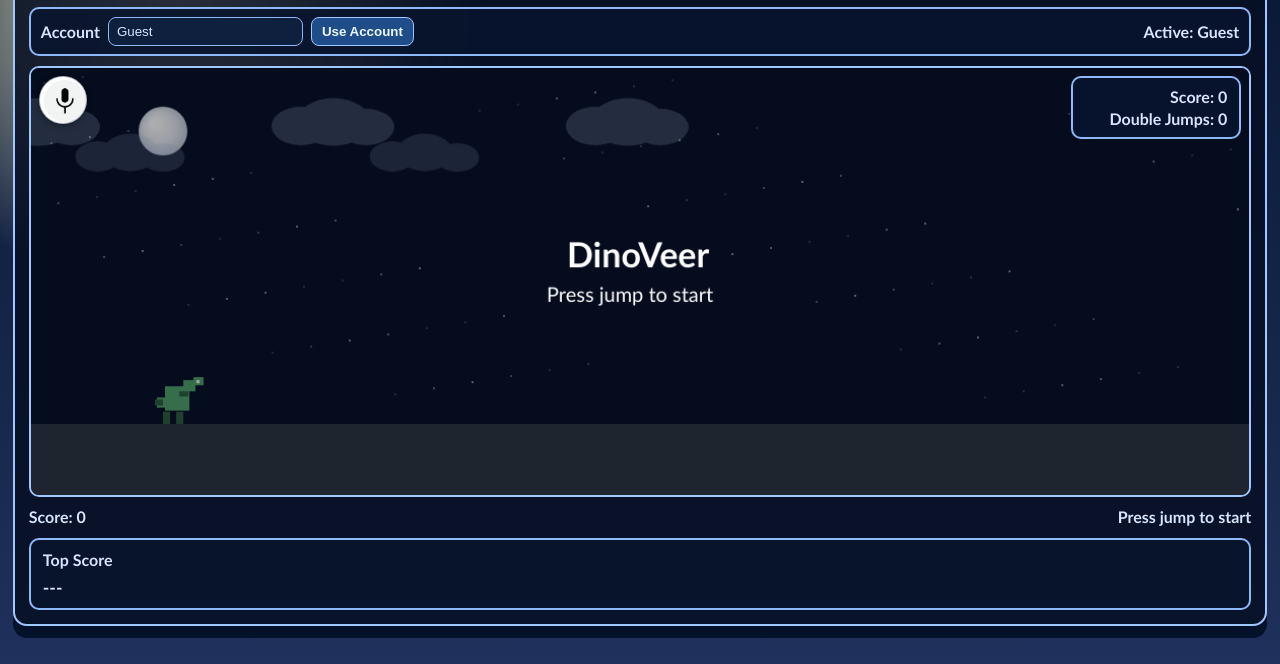
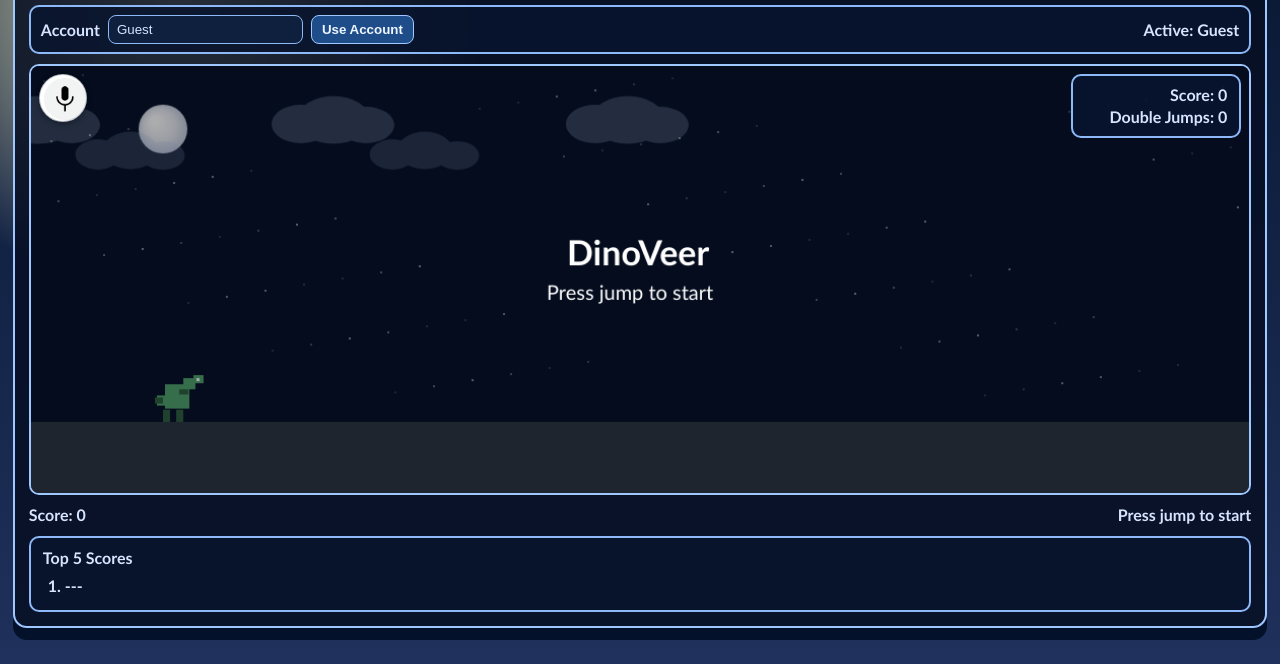
Before and after one commit to bmatt51/bmatt51.github.io, a plain HTML site: page play.html in a window 1280 px wide. Shown: the part 136-800 px from the top of the page. Drawn offline with Linux system fonts and the light colour scheme.

Commit message:
Update top-5 scores and account click behavior
Update top-5 scores and account click behavior

```diff
--- a/game.js
+++ b/game.js
@@ -15,7 +15,7 @@ const runSummaryMetaEl = document.getElementById("run-summary-meta");
 const runLeaderboardListEl = document.getElementById("run-leaderboard-list");
 
 const SCORE_STORAGE_KEY = "dino_dodger_top_score_v1";
-const MAX_TOP_SCORES = 1;
+const MAX_TOP_SCORES = 5;
 const JUMP_BUFFER_MS = 120;
 const BIOME_SWITCH_SCORE = 5000;
 const BIOME_BEACH_SCORE = 10000;
@@ -302,7 +302,21 @@ function saveHighScores() {
 }
 
 function renderHighScores() {
-  topScoreValueEl.textContent = highScores[0] ? `${highScores[0]} pts` : "---";
+  if (!topScoreValueEl) return;
+  topScoreValueEl.innerHTML = "";
+
+  if (highScores.length === 0) {
+    const li = document.createElement("li");
+    li.textContent = "---";
+    topScoreValueEl.appendChild(li);
+    return;
+  }
+
+  for (const score of highScores.slice(0, MAX_TOP_SCORES)) {
+    const li = document.createElement("li");
+    li.textContent = `${score} pts`;
+    topScoreValueEl.appendChild(li);
+  }
 }
 
 function recordScore(score) {
@@ -666,7 +680,10 @@ window.addEventListener("keydown", (e) => {
   }
 });
 
-window.addEventListener("pointerdown", () => {
+window.addEventListener("pointerdown", (e) => {
+  if (e.target !== canvas) {
+    return;
+  }
   queueJump();
 });
 
--- a/play.html
+++ b/play.html
@@ -38,9 +38,9 @@
         <h3>Leaderboard</h3>
         <ol id="run-leaderboard-list"></ol>
       </section>
-      <section class="leaderboard" aria-label="Top score">
-        <h2>Top Score</h2>
-        <div id="top-score-value">---</div>
+      <section class="leaderboard" aria-label="Top scores">
+        <h2>Top 5 Scores</h2>
+        <ol id="top-score-value"></ol>
       </section>
     </main>
     <script src="game.js"></script>
--- a/style.css
+++ b/style.css
@@ -197,8 +197,14 @@ canvas {
 
 #top-score-value {
   margin: 0;
+  padding-left: 22px;
   font-weight: 700;
-  font-size: 1.1rem;
+  font-size: 1rem;
+  line-height: 1.35;
+}
+
+#top-score-value li {
+  margin-bottom: 3px;
 }
 
 .run-summary {
```
